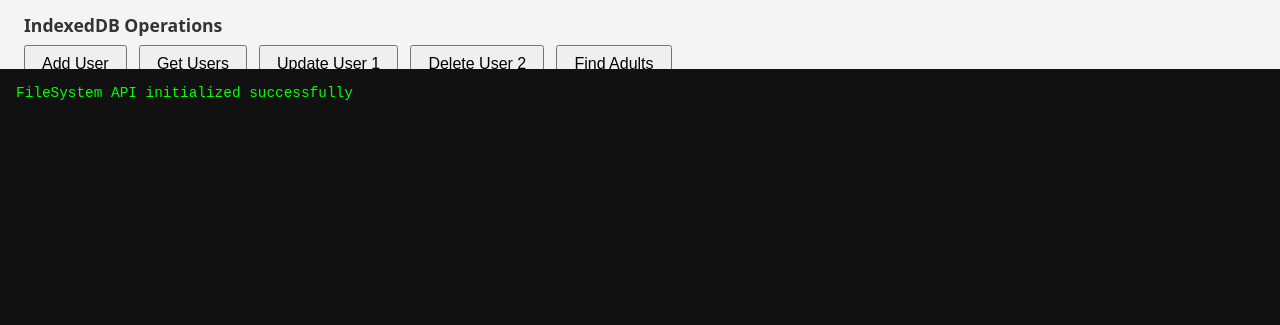
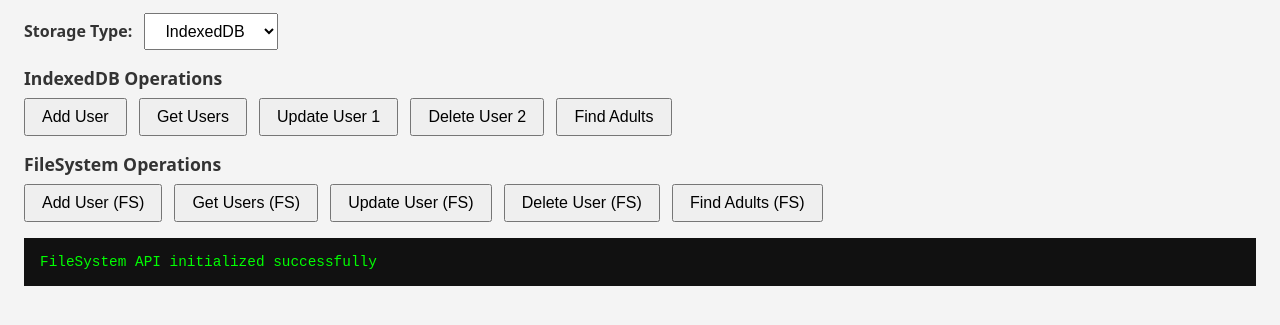
Before and after one commit to zpawn/user-manager, a website with bundled scripts: page static/index.html in a window 1280 px wide. Shown: the part 91-416 px from the top of the page. Built offline with nearby package versions, Linux system fonts and the light colour scheme.

Commit message:
Added storage type dropdawn

```diff
--- a/static/application.js
+++ b/static/application.js
@@ -17,12 +17,24 @@
     this.#output.scrollTop = this.#output.scrollHeight;
   }
 
+  reset() {
+    this.#output.textContent = '';
+  }
+
   static #serialize(x) {
     return typeof x === 'object' ? JSON.stringify(x, null, 2) : x;
   }
 }
 
 const logger = new Logger('output');
+
+const storageTypeSelect = document.getElementById('storage-type');
+if (storageTypeSelect) {
+  storageTypeSelect.addEventListener('change', () => {
+    logger.reset();
+    logger.log(`Storage type changed to: ${storageTypeSelect.value}`);
+  });
+}
 
 const action = (id, handler) => {
   const element = document.getElementById(id);
--- a/static/index.html
+++ b/static/index.html
@@ -8,6 +8,14 @@
 <body>
   <h1>IndexedDB Repository Example</h1>
   <div class="controls">
+    <div class="storage-selector">
+      <label for="storage-type">Storage Type:</label>
+      <select id="storage-type">
+        <option value="indexeddb">IndexedDB</option>
+        <option value="opfs">OPFS</option>
+      </select>
+    </div>
+
     <h3>IndexedDB Operations</h3>
     <button id="add">Add User</button>
     <button id="get">Get Users</button>
--- a/static/styles.css
+++ b/static/styles.css
@@ -11,6 +11,18 @@
 
 .controls {
   margin-bottom: 1rem;
+}
+
+.storage-selector label {
+  margin-right: 0.5rem;
+  font-weight: 600;
+  color: #333;
+}
+
+.storage-selector select {
+  padding: 0.5rem 1rem;
+  font-size: 1rem;
+  cursor: pointer;
 }
 
 .controls h3 {
@@ -31,11 +43,6 @@
 }
 
 pre#output {
-  position: fixed;
-  top: 10rem;
-  bottom: 0;
-  left: 0;
-  right: 0;
   overflow: auto;
   margin: 0;
   padding: 1rem;
```
